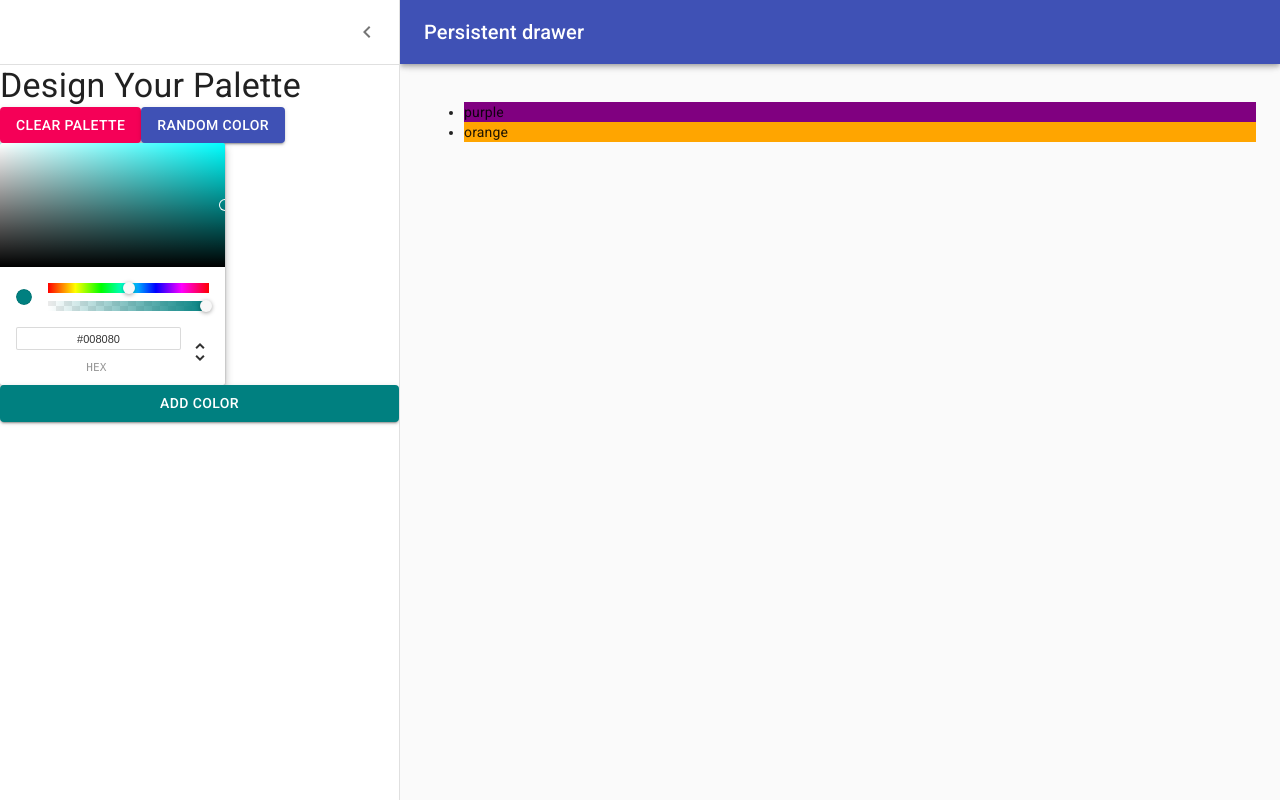
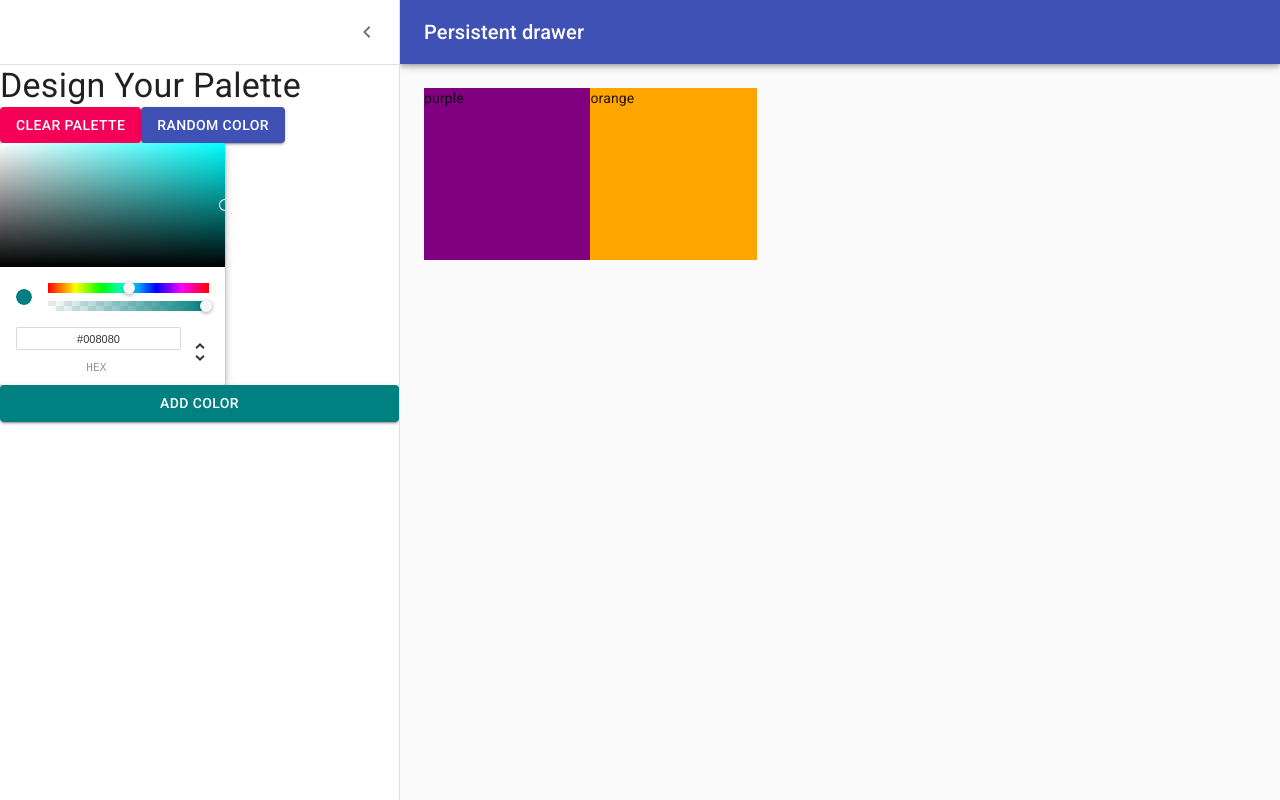
Before and after one commit to codebrew23/colors-app, a React (Create React App) app: page /palette/new in a window 1280 px wide. Built offline with nearby package versions, Linux system fonts and the light colour scheme.

Commit message:
add draggable color box

```diff
--- a/src/NewPaletteForm.js
+++ b/src/NewPaletteForm.js
@@ -12,6 +12,8 @@ import MenuIcon from '@material-ui/icons/Menu';
 import ChevronLeftIcon from '@material-ui/icons/ChevronLeft';
 import Button from '@material-ui/core/Button'
 import { ChromePicker } from 'react-color'
+import draggableColorBox from './draggableColorBox'
+import DraggableColorBox from './draggableColorBox';
 
 const drawerWidth = 400;
 
@@ -56,6 +58,7 @@ const styles = theme => ({
   },
   content: {
     flexGrow: 1,
+    height: "calc(100vh - 64px)",
     padding: theme.spacing.unit * 3,
     transition: theme.transitions.create('margin', {
       easing: theme.transitions.easing.sharp,
@@ -161,11 +164,9 @@ class NewPaletteForm extends Component {
           })}
         >
           <div className={classes.drawerHeader} />
-          <ul>
             {this.state.colors.map(color => (
-              <li style={{backgroundColor: color}}>{color}</li>
+              <DraggableColorBox color={color}/>
             ))}
-          </ul>
         </main>
       </div>
     );
--- /dev/null
+++ b/src/draggableColorBox.js
@@ -0,0 +1,26 @@
+import react from 'react';
+import { withStyles } from '@material-ui/core/styles';
+const styles = {
+    root: {
+        width: '20%',
+        height: '25%',
+        margin: '0 auto',
+        display: 'inline-block',
+        position: 'relative',
+        cursor: 'pointer',
+        marginBottom: '-3.5px'
+    }
+};
+
+function DraggableColorBox(props) {
+
+    return (
+        <div
+            className={props.classes.root}
+            style={{ backgroundColor: props.color }}>
+                {props.color}
+        </div>
+    )
+
+}
+export default withStyles(styles) (DraggableColorBox)
```
